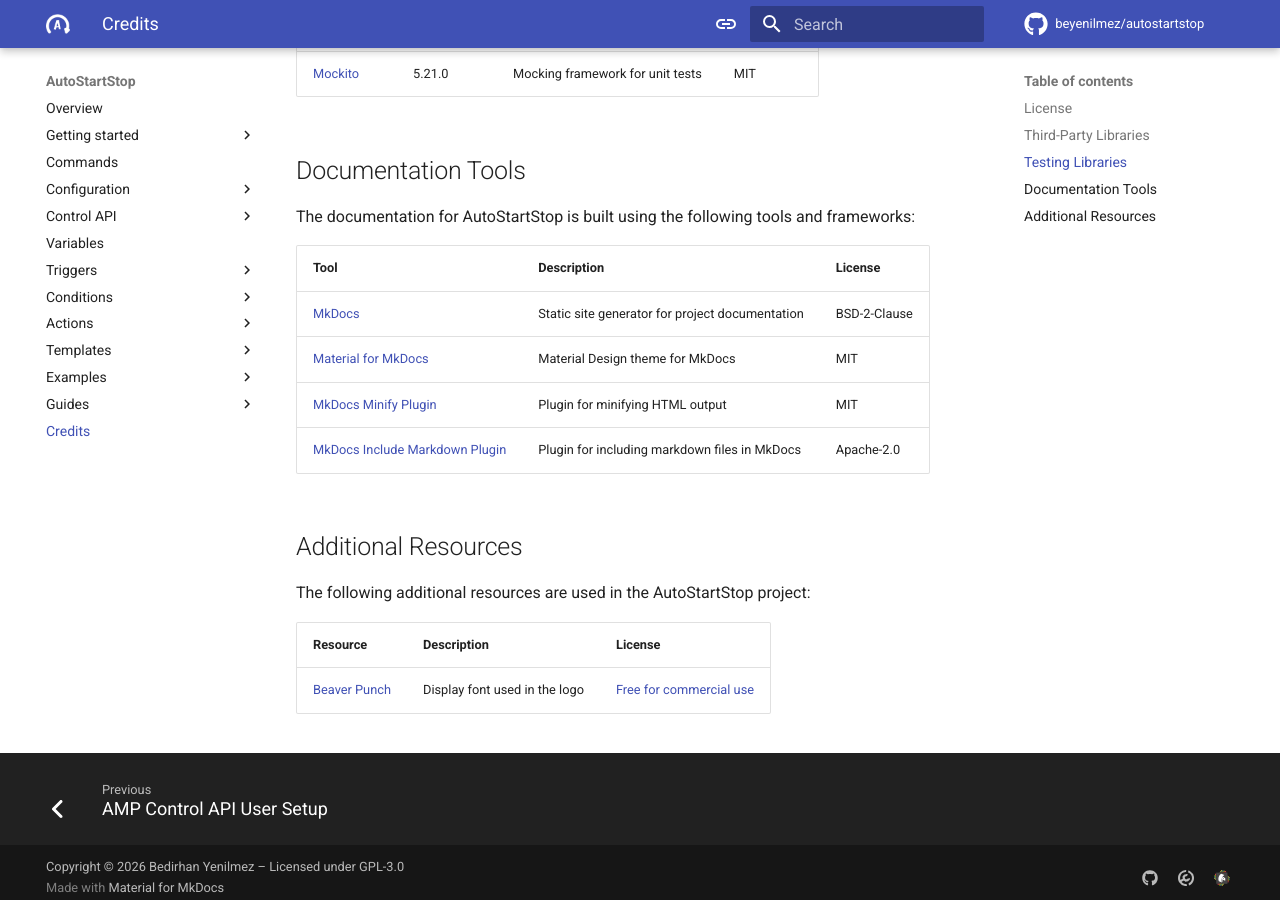
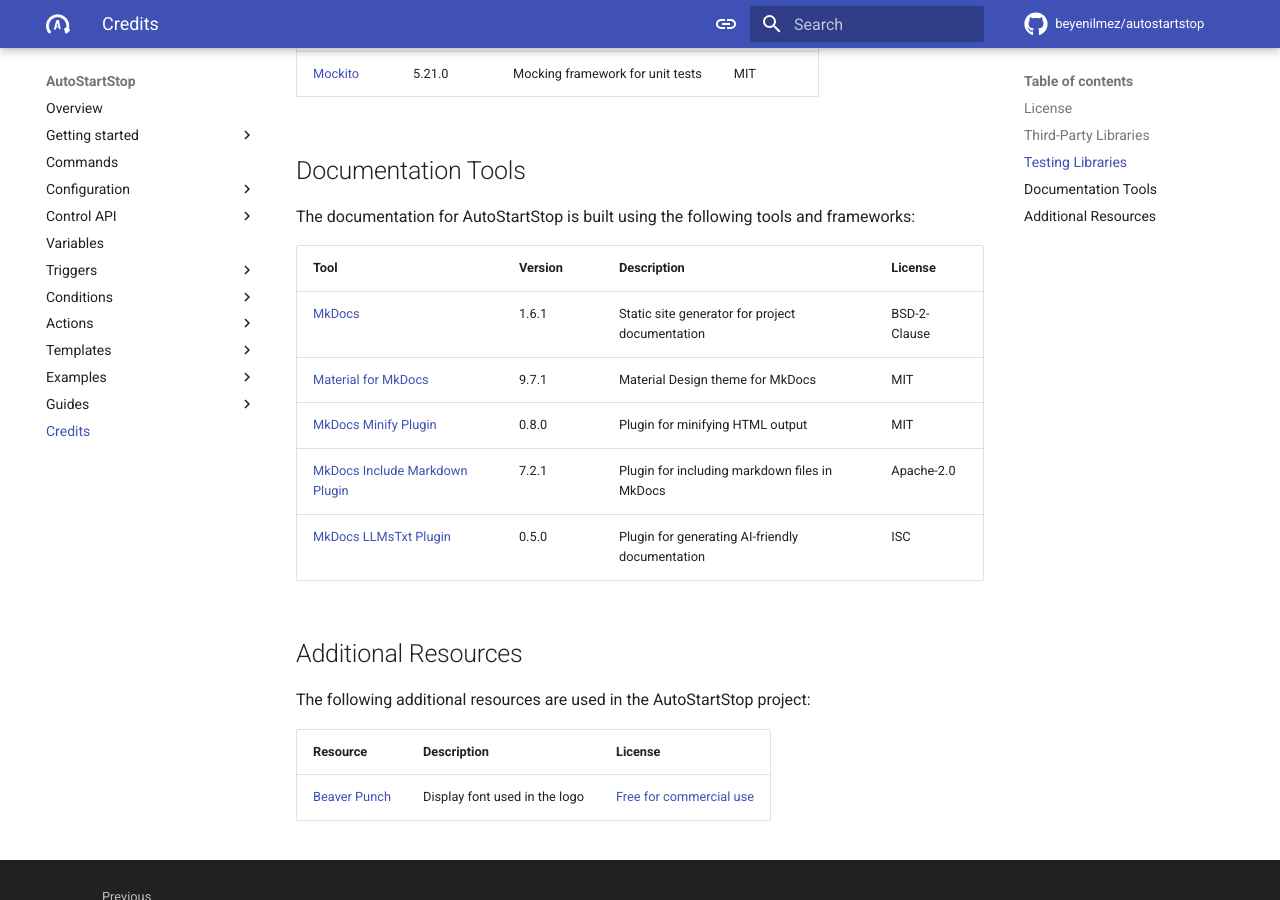
Before and after one commit to beyenilmez/autostartstop, an MkDocs documentation site: the page built from docs/src/credits.md, in a window 1280 px wide and 900 px high, scrolled down 1013 px. Built offline with MkDocs 1.6.1 and Material for MkDocs 9.7.7, drawn with Linux system fonts in a browser that asks for light colours; comment, search, counter and statistics services are not loaded; part of the change alters nothing that is shown.

Commit message:
docs: add and configure mkdocs-llmstxt plugin (#12)

```diff
--- a/docs/mkdocs.yml
+++ b/docs/mkdocs.yml
@@ -100,6 +100,87 @@ plugins:
         - offline
         - minify:
             minify_html: true
+        - llmstxt:
+            markdown_description: |
+              AutoStartStop is a Velocity proxy plugin that automates Minecraft server management through a YAML-based, rule-driven configuration system. You define rules composed of triggers (player connections, cron schedules, proxy lifecycle, pings, empty server detection etc.), optional conditions (server status, player counts, comparisons etc.), and actions (start/stop/restart servers, connect/disconnect players, send messages, manage bossbars, customize ping responses, execute shell commands etc.). It supports multiple server control APIs (Shell commands, AMP API, Pterodactyl Panel API etc.). Built-in templates provide ready-to-use patterns for common scenarios like auto-start on connect, auto-stop when idle, and custom MOTD responses etc. All configuration lives in a single config.yml file with dynamic variable support.
+            full_output: llms-full.txt
+            sections:
+              Overview:
+                - index.md
+              Getting Started:
+                - getting-started/index.md
+                - getting-started/installation.md
+                - getting-started/basic-concepts.md
+              Commands:
+                - commands.md
+              Configuration:
+                - configuration/index.md
+                - configuration/settings.md
+                - configuration/defaults.md
+                - configuration/servers.md
+                - configuration/rules.md
+              Control API:
+                - control-api/index.md
+                - control-api/shell.md
+                - control-api/amp.md
+                - control-api/pterodactyl.md
+              Variables:
+                - variables.md
+              Triggers:
+                - triggers/index.md
+                - triggers/proxy-start.md
+                - triggers/proxy-shutdown.md
+                - triggers/connection.md
+                - triggers/empty-server.md
+                - triggers/cron.md
+                - triggers/ping.md
+                - triggers/manual.md
+              Conditions:
+                - conditions/index.md
+                - conditions/server-status.md
+                - conditions/player-count.md
+                - conditions/string-equals.md
+                - conditions/number-compare.md
+              Actions:
+                - actions/index.md
+                - actions/server-management/start.md
+                - actions/server-management/stop.md
+                - actions/server-management/restart.md
+                - actions/server-management/send-command.md
+                - actions/player-management/connect.md
+                - actions/player-management/disconnect.md
+                - actions/player-management/allow-connection.md
+                - actions/player-communication/send-message.md
+                - actions/player-communication/send-action-bar.md
+                - actions/player-communication/send-title.md
+                - actions/player-communication/clear-title.md
+                - actions/player-communication/show-bossbar.md
+                - actions/player-communication/hide-bossbar.md
+                - actions/ping-management/deny-ping.md
+                - actions/ping-management/allow-ping.md
+                - actions/ping-management/respond-ping.md
+                - actions/control-flow/if.md
+                - actions/control-flow/while.md
+                - actions/utility/sleep.md
+                - actions/utility/log.md
+                - actions/utility/exec.md
+              Templates:
+                - rule-templates/index.md
+                - rule-templates/start-on-proxy-start.md
+                - rule-templates/stop-on-proxy-shutdown.md
+                - rule-templates/start-on-connection.md
+                - rule-templates/stop-on-empty.md
+                - rule-templates/respond-ping.md
+              Examples:
+                - examples/index.md
+                - examples/auto-start-stop-with-custom-ping-response.md
+                - examples/scheduled-restart-with-proxy-start.md
+                - examples/hourly-random-reward.md
+              Guides:
+                - guides/index.md
+                - guides/amp-user-setup.md
+              Credits:
+                - credits.md
   - search
   - include-markdown:
       rewrite_relative_urls: true
--- a/docs/requirements.txt
+++ b/docs/requirements.txt
@@ -1,3 +1,4 @@
 mkdocs-material[imaging]>=9.7.1
 mkdocs-minify-plugin>=0.8.0
 mkdocs-include-markdown-plugin>=7.2.1
+mkdocs-llmstxt>=0.5.0
--- a/docs/src/credits.md
+++ b/docs/src/credits.md
@@ -32,12 +32,13 @@ The following libraries are used for testing:
 
 The documentation for AutoStartStop is built using the following tools and frameworks:
 
-| Tool | Description | License |
-|------|-------------|---------|
-| [MkDocs](https://www.mkdocs.org/) | Static site generator for project documentation | BSD-2-Clause |
-| [Material for MkDocs](https://squidfunk.github.io/mkdocs-material/) | Material Design theme for MkDocs | MIT |
-| [MkDocs Minify Plugin](https://github.com/byrnereese/mkdocs-minify-plugin) | Plugin for minifying HTML output | MIT |
-| [MkDocs Include Markdown Plugin](https://github.com/mondeja/mkdocs-include-markdown-plugin) | Plugin for including markdown files in MkDocs | Apache-2.0 |
+| Tool | Version | Description | License |
+|------|---------|-------------|---------|
+| [MkDocs](https://www.mkdocs.org/) | 1.6.1 | Static site generator for project documentation | BSD-2-Clause |
+| [Material for MkDocs](https://squidfunk.github.io/mkdocs-material/) | 9.7.1 | Material Design theme for MkDocs | MIT |
+| [MkDocs Minify Plugin](https://github.com/byrnereese/mkdocs-minify-plugin) | 0.8.0 | Plugin for minifying HTML output | MIT |
+| [MkDocs Include Markdown Plugin](https://github.com/mondeja/mkdocs-include-markdown-plugin) | 7.2.1 | Plugin for including markdown files in MkDocs | Apache-2.0 |
+| [MkDocs LLMsTxt Plugin](https://github.com/pawamoy/mkdocs-llmstxt) | 0.5.0 | Plugin for generating AI-friendly documentation | ISC |
 
 ## Additional Resources
 
```
Also changed, not shown: docs/requirements-lock.txt (+10 -0 lines), 1 other file.
